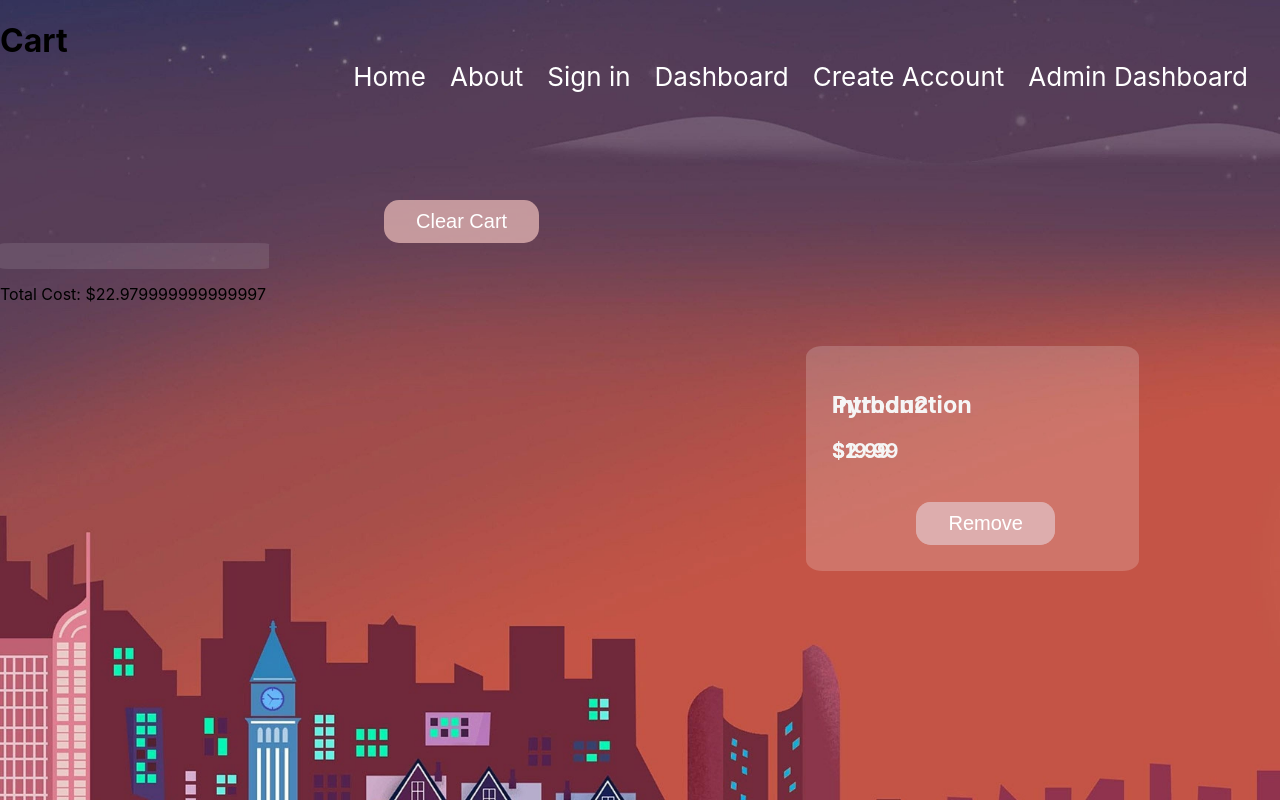
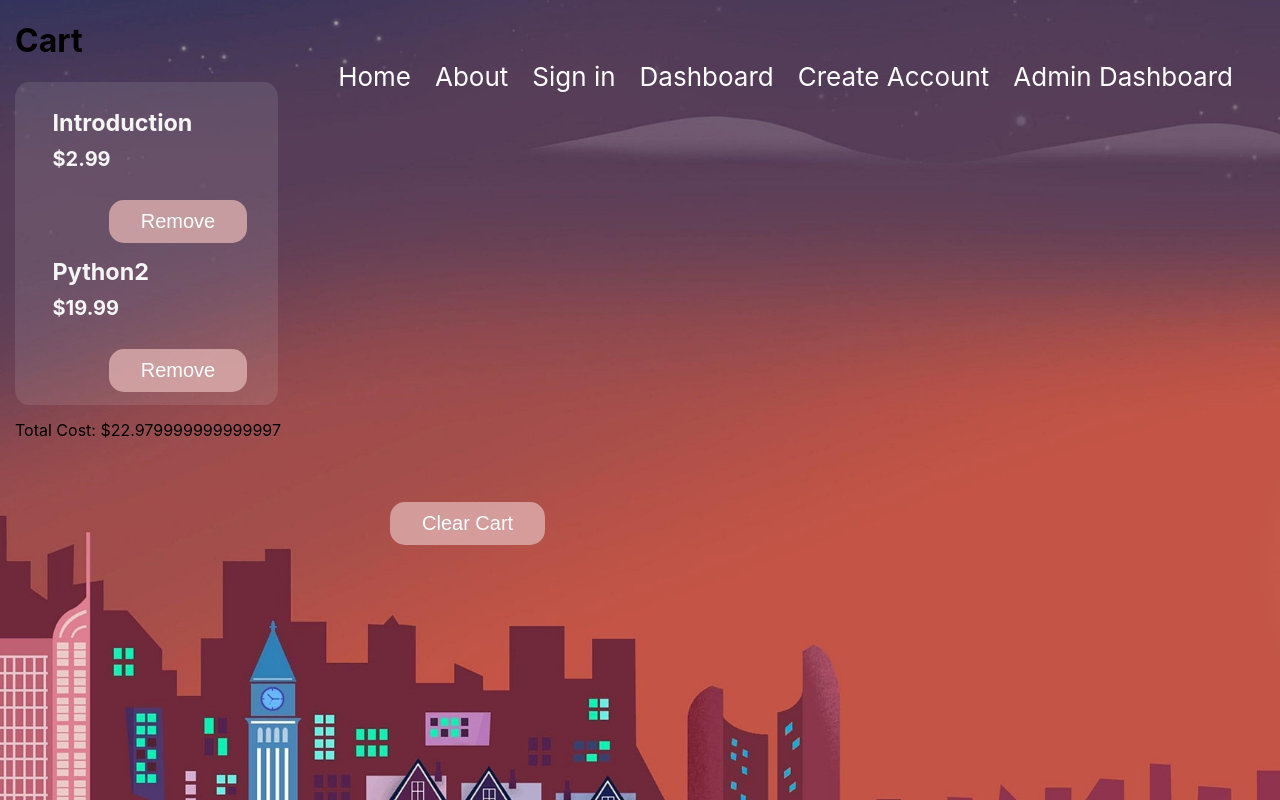
Before and after one commit to shwetamasrani/CustomEbook, a React (Create React App) app in the folder src/main/webapp/custom-ebook/: page /Cart in a window 1280 px wide. Built offline with nearby package versions, Linux system fonts and the light colour scheme.

Commit message:
cart converted to class from fucntion

```diff
--- a/src/main/webapp/custom-ebook/src/App.css
+++ b/src/main/webapp/custom-ebook/src/App.css
@@ -5,6 +5,7 @@
 body {
   background: url("bg.jpg") no-repeat fixed;
   background-size: cover;
+    padding: 0 15px 0 15px;
 }
 .Welcome{
   color: whitesmoke;
@@ -132,6 +133,7 @@ button {
     color: whitesmoke;
 }
 
+
 .Products {
     color: whitesmoke;
     font-size: 20px;
@@ -226,18 +228,6 @@ button {
     background-color: rgba(255, 255, 255, 0.1);
 }
 
-.chapter {
-    color: whitesmoke;
-    position: absolute;
-    margin: 7% 10% 0% 60%;
-    font-size: 20px;
-    width: 22%;
-    padding: 2%;
-    line-height: 20px;
-    border-radius: 5%;
-    border: 1px -o-highlight-border solid;
-    background-color: rgba(255, 255, 255, 0.1);
-}
 
 input {
     background-color: rgba(247, 243, 243, 0.9);
--- a/src/main/webapp/custom-ebook/src/component/BookDetails.js
+++ b/src/main/webapp/custom-ebook/src/component/BookDetails.js
@@ -1,9 +1,11 @@
 import React, {Component, useState} from "react"
 import {Link} from "react-router-dom";
 import productsInfo from "./Data/productInfo";
+
 const PAGE_CART = 'Cart';
-function BookDetails(props){
-const bookComponent=productsInfo[0]
+
+function BookDetails(props) {
+    const bookComponent = productsInfo[0]
     /* const [cart, setCart] = useState([]);
    const [page, setPage] = useState([]);
 
@@ -25,27 +27,17 @@ const bookComponent=productsInfo[0]
       };*/
 
 
-
-
-
-
-
-
-
-    return(
+    return (
 
         <div>
             <h1 style={{color: "white"}}>Book Details</h1>
-
-                <div className="BookDetails_Image" href="" style={{width: '20rem'}}>
+            <div className="BookDetails_Image" style={{width: '20rem'}}>
                 <img src={productsInfo[0].img} style={{width: '20rem'}}/>
             </div>
             <div className="Preview">
-                    <header>
-                        <Link to={'/Cart'} >
-                        <button >Go to Cart </button>
+                <Link to={'/Cart'}>
+                    <button>Go to Cart</button>
                 </Link>
-                    </header>
             </div>
             <div className="BookDetails_Info" style={{width: '20rem'}}>
                 <p>Name:{bookComponent.bookTitle}</p>
@@ -77,11 +69,6 @@ const bookComponent=productsInfo[0]
     )
 
 
-
-
-
-
-
 }
 
 export default BookDetails
--- a/src/main/webapp/custom-ebook/src/component/Cart.js
+++ b/src/main/webapp/custom-ebook/src/component/Cart.js
@@ -1,52 +1,87 @@
-import React, {useState} from 'react';
+import React,{Component} from 'react';
+import {useState} from 'react';
 import ChaptersInfo from "./Data/ChaptersInfo";
-import Chapters from "./Chapters";
+import {render} from "@testing-library/react";
 
-function Cart(props){
-    const [cart,setCart]= useState([]);
-    for(let i=0;i<ChaptersInfo.length;i++){
-        cart.push(ChaptersInfo[i]);
+class Cart extends Component{
+    constructor(props) {
+        super(props);
+        this.state={
+            cart:[],
+            totalSum:0
         }
-   /* const [cart, setCart] = useState([]);*/
+        this.removeFromCart=this.removeFromCart.bind(this);
+        this.clearCart=this.clearCart.bind(this);
+        this.getTotalSum=this.getTotalSum.bind(this);
+    }
 
-    const getTotalSum = () => {
-        return cart.reduce(
-            (sum, { cost}) => sum + cost,0
+    removeFromCart(chapterToRemove){
+        console.log("removed");
+        let tempCart=this.state.cart.filter((chapter) => chapter !== chapterToRemove)
+        this.setState({
+            cart: tempCart
+        },()=>this.getTotalSum())
+    }
+    clearCart()
+    {
+        this.setState({
+            cart:[]
+        },()=>this.getTotalSum())
+    }
+    async componentDidMount() {
+        let tempCart=[]
+        for (let i = 0; i < ChaptersInfo.length; i++) {
+            tempCart.push(ChaptersInfo[i]);
+        }
+        this.setState({
+            cart:tempCart
+        },()=>this.getTotalSum())
+    }
 
-        );
-    };
-    const clearCart = () => {
-        console.log("clearcart")
-        setCart([]);
-    };
-    const removeFromCart = (chapterToRemove) => {
-        console.log("remove");
-        setCart(cart.filter((chapter) => chapter !== chapterToRemove));
+    getTotalSum (){
+        console.log("inside totalSum:",this.state.cart)
+        let sum=0
+        for(let i=0;i<this.state.cart.length;i++)
+        {
+            sum=sum+this.state.cart[i].cost
+        }
+        this.setState({
+            totalSum:sum
+        })
 
-    };
-    return (
-            <div>
-            <h1>Cart</h1>
-            {cart.length > 0 && (
-                <button onClick={clearCart}>Clear Cart</button>
-            )}
+    }
 
-            <div className="Chapters">
-                {cart.map((chapter, idx) => (
+
+    render(){
+        let cartItems=this.state.cart.map((chapter, idx) => (
                 <div className="chapter" key={idx}>
                     <h3>{chapter.name}</h3>
                     <h4>${chapter.cost}</h4>
-                        <button onClick={() => removeFromCart(chapter)}>
+                    <button onClick={() => this.removeFromCart(chapter)}>
                         Remove
                     </button>
                 </div>
+            ))
+        return (
 
-                ))}
+            <div>
+                <h1>Cart</h1>
+                <div className="Chapters">
+                    {this.state.cart.length===0 && (
+                        <h3> Your cart is empty </h3>
+                    )}
+                    {cartItems}
                 </div>
-            <div>Total Cost: ${getTotalSum()}</div>
+                <div>Total Cost: ${this.state.totalSum}</div>
+
+                {this.state.cart.length > 0 && (
+                    <button onClick={this.clearCart}>Clear Cart</button>
+                )}
             </div>
 
-    );
+        )
+    }
 
 }
+
 export default Cart;
--- a/src/main/webapp/custom-ebook/src/component/Products.js
+++ b/src/main/webapp/custom-ebook/src/component/Products.js
@@ -6,31 +6,27 @@ import BookDetails from "./BookDetails"
 class Products extends Component {
     constructor(props) {
         super(props);
-        this.state={
+        this.state = {
             id: this.props.id,
-            bookTitle:this.props.bookTitle,
-            img:this.props.img,
-            authorName:this.props.authorName,
-            price:this.props.price,
-            genre:this.props.genre
+            bookTitle: this.props.bookTitle,
+            img: this.props.img,
+            authorName: this.props.authorName,
+            price: this.props.price,
+            genre: this.props.genre
         }
     }
-    // handleClick(){
-    //     <BookDetails/>
-    // }
 
     render() {
         return (
-            <div className="Products" href="" style={{ width: '18rem' }}>
-                <img src={this.state.img}   style={{ width: '18rem' }}/>
+            <div className="Products" href="" style={{width: '18rem'}}>
+                <img src={this.state.img} style={{width: '18rem'}}/>
                 <h3>{this.state.bookTitle}</h3>
                 <p>Author:{this.state.authorName}</p>
                 <p>Price:Rs.{this.state.price}</p>
                 <p>Genre:{this.state.genre} </p>
-                 {/* <button onClick={() => history.push('/BookDetails')}></button>  */}
-                  <Link to={'/BookDetails'} >
-  <button className="viewDetails" > View Details </button>
-</Link>
+                <Link to={'/BookDetails'}>
+                    <button className="viewDetails"> View Details</button>
+                </Link>
             </div>
 
         )
```
Lines whose indentation alone changed are shown as unchanged.
